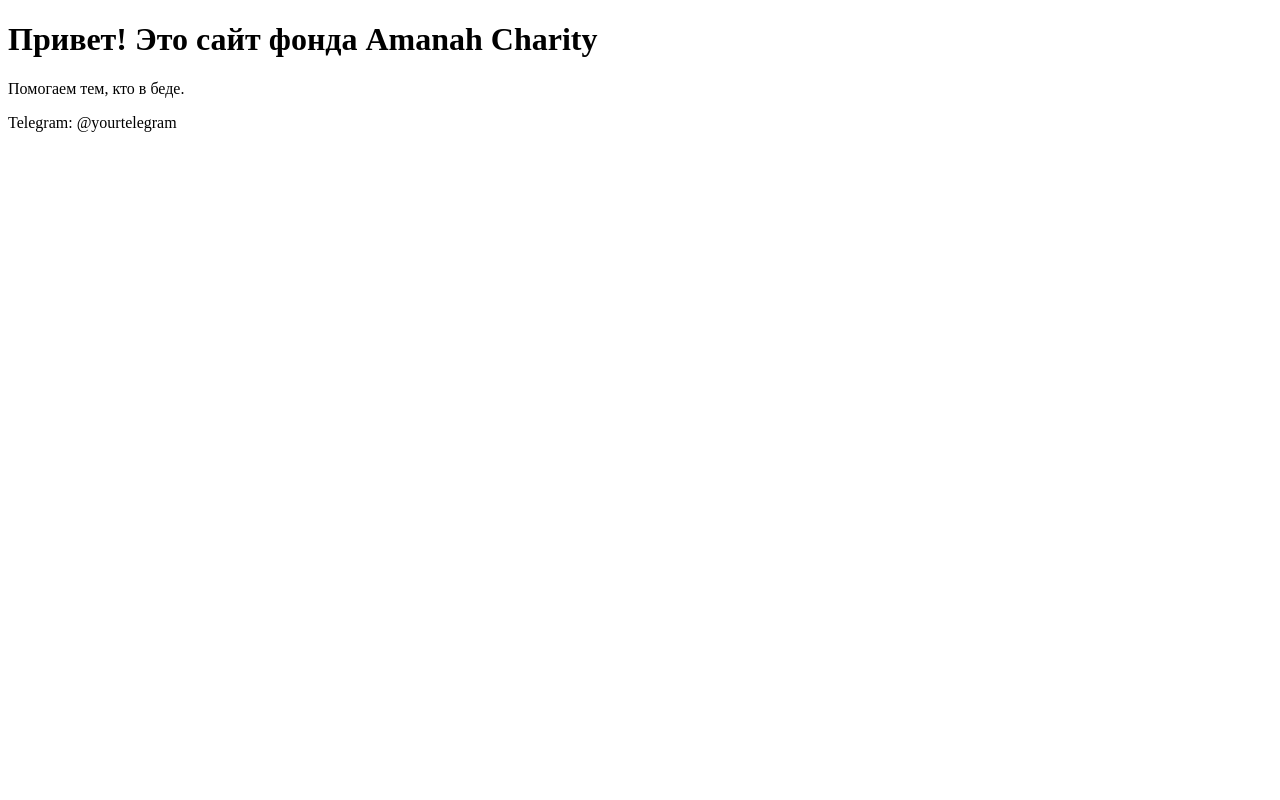
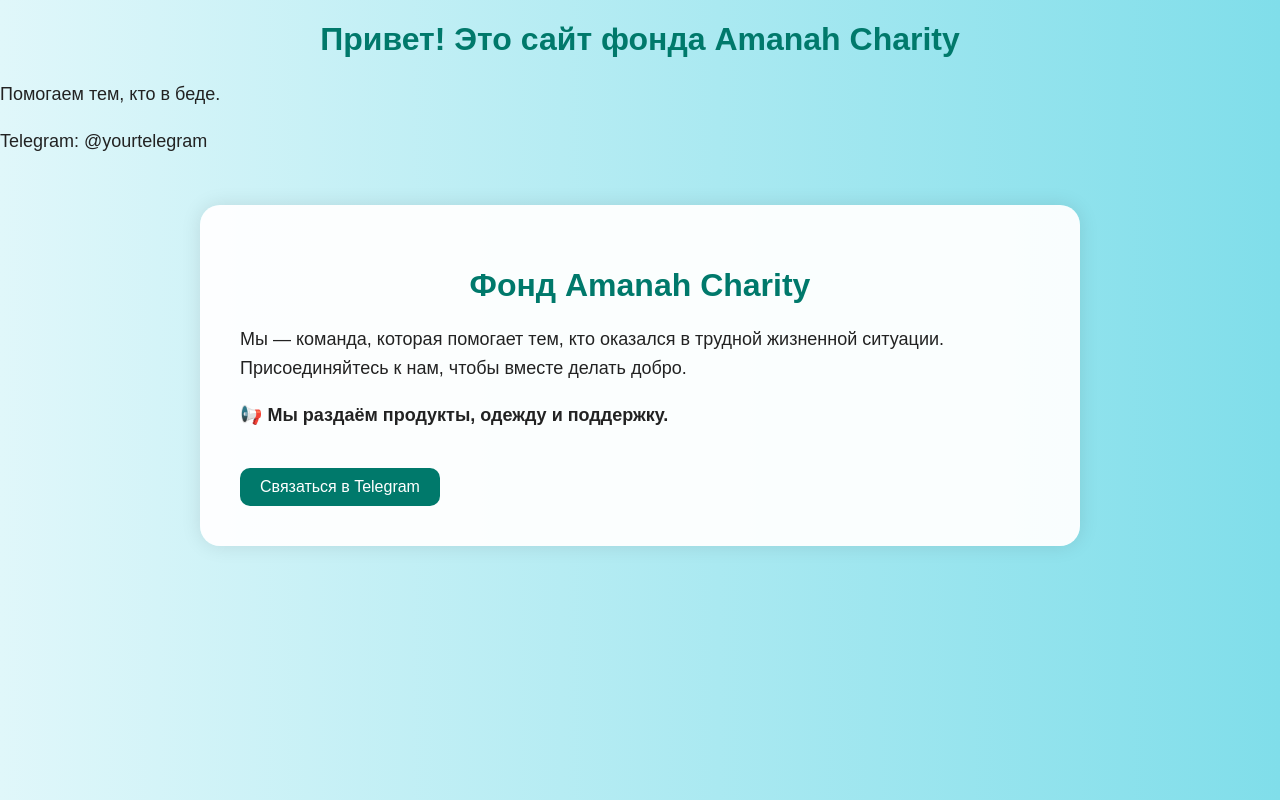
Before and after one commit to AmanahCharity/AmanahCharity.github.io, a plain HTML site: page index.html in a window 1280 px wide. Drawn offline with Linux system fonts and the light colour scheme.

Commit message:
первый шаблон

```diff
--- a/index.html
+++ b/index.html
@@ -10,3 +10,67 @@
   <p>Telegram: @yourtelegram</p>
 </body>
 </html>
+
+
+
+
+
+<!DOCTYPE html>
+<html lang="ru">
+<head>
+  <meta charset="UTF-8">
+  <title>Amanah Charity</title>
+  <style>
+    body {
+      background: linear-gradient(to right, #e0f7fa, #80deea);
+      color: #222;
+      font-family: sans-serif;
+      margin: 0;
+      padding: 0;
+    }
+
+    .content {
+      background: rgba(255, 255, 255, 0.95);
+      max-width: 800px;
+      margin: 50px auto;
+      padding: 40px;
+      border-radius: 20px;
+      box-shadow: 0 0 20px rgba(0,0,0,0.1);
+    }
+
+    h1 {
+      text-align: center;
+      color: #00796b;
+    }
+
+    p {
+      font-size: 18px;
+      line-height: 1.6;
+    }
+
+    .btn {
+      display: inline-block;
+      margin-top: 20px;
+      padding: 10px 20px;
+      background-color: #00796b;
+      color: white;
+      text-decoration: none;
+      border-radius: 10px;
+    }
+
+    .btn:hover {
+      background-color: #004d40;
+    }
+  </style>
+</head>
+<body>
+  <div class="content">
+    <h1>Фонд Amanah Charity</h1>
+    <p>Мы — команда, которая помогает тем, кто оказался в трудной жизненной ситуации. Присоединяйтесь к нам, чтобы вместе делать добро.</p>
+
+    <p>📢 <strong>Мы раздаём продукты, одежду и поддержку.</strong></p>
+
+    <a class="btn" href="https://t.me/yourtelegram" target="_blank">Связаться в Telegram</a>
+  </div>
+</body>
+</html>
```
